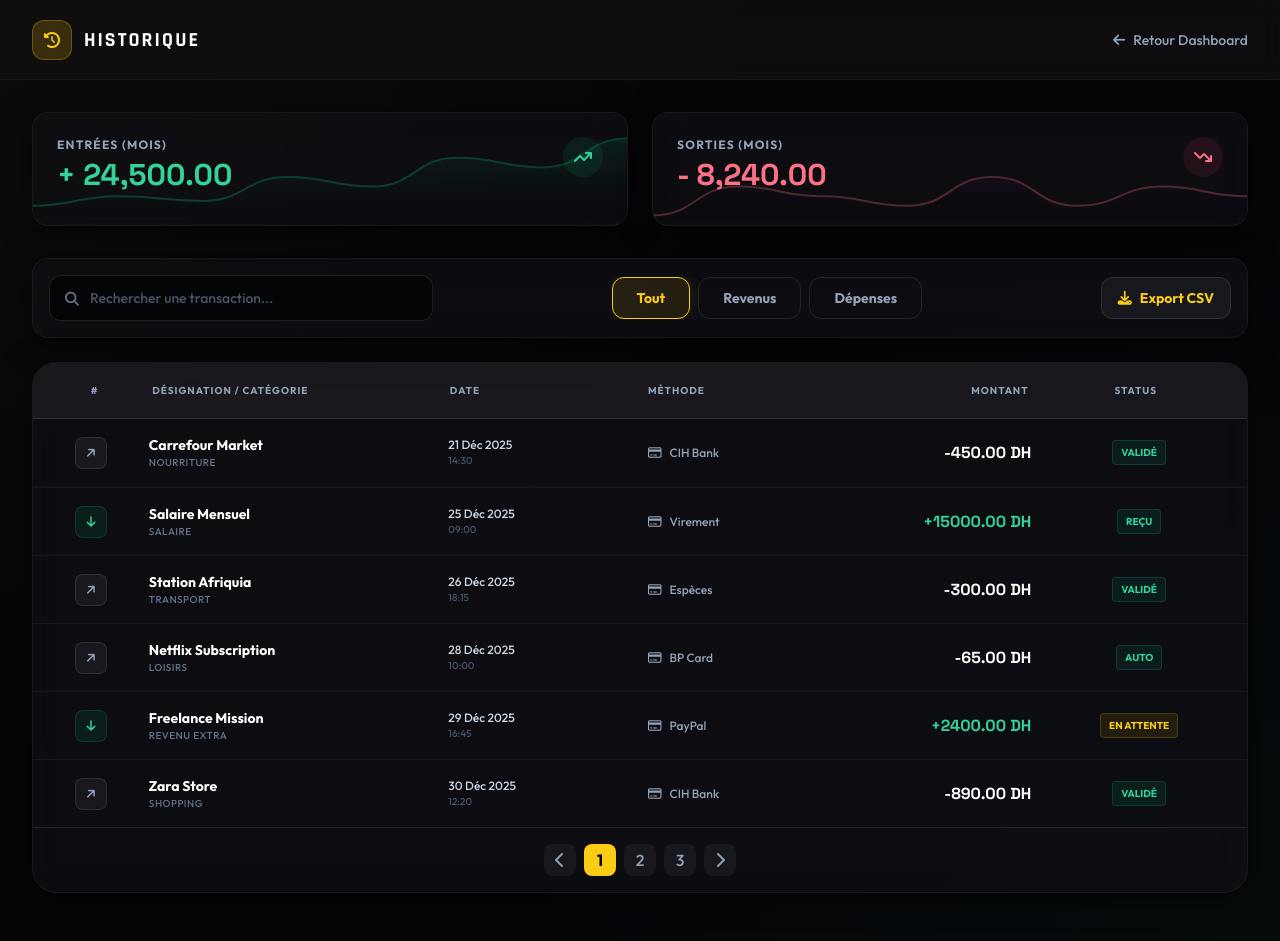
After one commit to ELMehdi877/SMART-WALLET-1.2, a PHP site: page /history.php in a window 1280 px wide. The commit adds this page. Run offline with PHP 8.4, Linux system fonts and the light colour scheme; some libraries are stand-ins or nearby versions.

```diff
--- a/database.sql
+++ b/database.sql
@@ -97,8 +97,8 @@ CREATE TABLE if not exists category (
 DROP TABLE IF EXISTS expenses;
 CREATE TABLE if not exists expenses (
     id int PRIMARY key AUTO_INCREMENT,
-    user_id INT,
-    CONSTRAINT fk_expenses_users FOREIGN KEY (user_id) REFERENCES users (id),
+    category_id INT,
+    CONSTRAINT fk_expenses_category FOREIGN KEY (category_id) REFERENCES category (id),
     card_id INT,
     CONSTRAINT fk_expenses_cards FOREIGN KEY (card_id) REFERENCES cards (id) ON DELETE CASCADE,
     amount DECIMAL(10, 2) not null check (amount > 0),
--- /dev/null
+++ b/history.php
@@ -0,0 +1,375 @@
+<!DOCTYPE html>
+<html lang="fr">
+<head>
+    <meta charset="UTF-8">
+    <meta name="viewport" content="width=device-width, initial-scale=1.0">
+    <title>Historique - Smart Wallet Elite</title>
+
+    <!-- Tailwind CSS -->
+    <script src="https://cdn.tailwindcss.com"></script>
+
+    <!-- Fonts -->
+    <link href="https://fonts.googleapis.com/css2?family=Outfit:wght@300;500;700;900&family=Rajdhani:wght@500;600;700&family=Space+Grotesk:wght@400;700&display=swap" rel="stylesheet">
+    <link rel="stylesheet" href="https://cdnjs.cloudflare.com/ajax/libs/font-awesome/6.4.0/css/all.min.css">
+
+    <script>
+        tailwind.config = {
+            theme: {
+                extend: {
+                    fontFamily: {
+                        sans: ['Outfit', 'sans-serif'],
+                        tech: ['Rajdhani', 'sans-serif'],
+                        mono: ['Space Grotesk', 'monospace']
+                    },
+                    colors: {
+                        void: '#050508',
+                        panel: '#0f0f13',
+                        gold: { 400: '#FACC15', 500: '#EAB308', dim: 'rgba(250, 204, 21, 0.1)' },
+                        emerald: { 400: '#34D399', glow: 'rgba(52, 211, 153, 0.2)' },
+                        rose: { 400: '#FB7185', glow: 'rgba(251, 113, 133, 0.2)' }
+                    },
+                    animation: {
+                        'fade-in-up': 'fadeInUp 0.5s ease-out forwards',
+                        'pulse-soft': 'pulseSoft 3s infinite',
+                    },
+                    keyframes: {
+                        fadeInUp: {
+                            '0%': { opacity: 0, transform: 'translateY(20px)' },
+                            '100%': { opacity: 1, transform: 'translateY(0)' },
+                        },
+                        pulseSoft: {
+                            '0%, 100%': { opacity: 1 },
+                            '50%': { opacity: 0.7 },
+                        }
+                    }
+                }
+            }
+        }
+    </script>
+
+    <style>
+        body {
+            background-color: #050508;
+            background-image:
+                radial-gradient(circle at 0% 0%, rgba(250, 204, 21, 0.03) 0%, transparent 50%),
+                radial-gradient(circle at 100% 100%, rgba(16, 185, 129, 0.03) 0%, transparent 50%);
+            color: white;
+            overflow-x: hidden;
+        }
+
+        /* Glass Panel */
+        .glass-panel {
+            background: rgba(18, 18, 24, 0.6);
+            backdrop-filter: blur(16px);
+            border: 1px solid rgba(255, 255, 255, 0.05);
+            box-shadow: 0 4px 30px rgba(0, 0, 0, 0.5);
+        }
+
+        /* Transaction Row Hover */
+        .tx-row {
+            transition: all 0.3s cubic-bezier(0.4, 0, 0.2, 1);
+            border-bottom: 1px solid rgba(255,255,255,0.03);
+        }
+        .tx-row:hover {
+            background: rgba(255, 255, 255, 0.03);
+            transform: scale(1.005);
+            border-color: rgba(255,255,255,0.1);
+            z-index: 10;
+        }
+
+        /* Filter Active State */
+        .filter-btn.active {
+            background: rgba(250, 204, 21, 0.1);
+            border-color: #FACC15;
+            color: #FACC15;
+            box-shadow: 0 0 15px rgba(250, 204, 21, 0.15);
+        }
+
+        /* Custom Scrollbar */
+        ::-webkit-scrollbar { width: 6px; }
+        ::-webkit-scrollbar-track { background: #050508; }
+        ::-webkit-scrollbar-thumb { background: #333; border-radius: 10px; }
+        ::-webkit-scrollbar-thumb:hover { background: #FACC15; }
+    </style>
+</head>
+<body class="min-h-screen flex flex-col font-sans">
+
+    <!-- NAVBAR (Simplifiée pour l'exemple) -->
+    <nav class="w-full h-20 border-b border-white/5 bg-panel/80 backdrop-blur-md flex items-center justify-between px-8 fixed top-0 z-50">
+        <div class="flex items-center gap-3">
+            <div class="w-10 h-10 rounded-xl bg-gold-500/20 flex items-center justify-center text-gold-400 border border-gold-500/30">
+                <i class="fa-solid fa-clock-rotate-left"></i>
+            </div>
+            <span class="font-tech text-xl font-bold tracking-widest uppercase">Historique</span>
+        </div>
+        <a href="index.php" class="text-slate-400 hover:text-white transition flex items-center gap-2 text-sm">
+            <i class="fa-solid fa-arrow-left"></i> Retour Dashboard
+        </a>
+    </nav>
+
+    <!-- MAIN CONTENT -->
+    <main class="flex-1 pt-28 pb-12 px-4 lg:px-8 max-w-7xl mx-auto w-full">
+
+        <!-- 1. STATS HEADER (Sparklines) -->
+        <section class="grid grid-cols-1 md:grid-cols-2 gap-6 mb-8">
+
+            <!-- INCOME STATS -->
+            <div class="glass-panel rounded-2xl p-6 relative overflow-hidden animate-fade-in-up">
+                <div class="flex justify-between items-start mb-2 relative z-10">
+                    <div>
+                        <p class="text-xs text-slate-400 uppercase tracking-widest font-bold">Entrées (Mois)</p>
+                        <h2 class="text-3xl font-mono text-emerald-400 font-bold mt-1">+ 24,500.00</h2>
+                    </div>
+                    <div class="w-10 h-10 rounded-full bg-emerald-500/10 flex items-center justify-center text-emerald-400">
+                        <i class="fa-solid fa-arrow-trend-up"></i>
+                    </div>
+                </div>
+                <!-- Canvas pour le graphe vert -->
+                <canvas id="incomeChart" class="absolute bottom-0 left-0 w-full h-24 opacity-30"></canvas>
+            </div>
+
+            <!-- EXPENSE STATS -->
+            <div class="glass-panel rounded-2xl p-6 relative overflow-hidden animate-fade-in-up" style="animation-delay: 0.1s">
+                <div class="flex justify-between items-start mb-2 relative z-10">
+                    <div>
+                        <p class="text-xs text-slate-400 uppercase tracking-widest font-bold">Sorties (Mois)</p>
+                        <h2 class="text-3xl font-mono text-rose-400 font-bold mt-1">- 8,240.00</h2>
+                    </div>
+                    <div class="w-10 h-10 rounded-full bg-rose-500/10 flex items-center justify-center text-rose-400">
+                        <i class="fa-solid fa-arrow-trend-down"></i>
+                    </div>
+                </div>
+                <!-- Canvas pour le graphe rouge -->
+                <canvas id="expenseChart" class="absolute bottom-0 left-0 w-full h-24 opacity-30"></canvas>
+            </div>
+
+        </section>
+
+        <!-- 2. CONTROLS & FILTERS -->
+        <section class="glass-panel rounded-2xl p-4 mb-6 flex flex-col md:flex-row justify-between items-center gap-4 animate-fade-in-up" style="animation-delay: 0.2s">
+
+            <!-- Search -->
+            <div class="relative w-full md:w-96">
+                <i class="fa-solid fa-search absolute left-4 top-3.5 text-slate-500 text-sm"></i>
+                <input type="text" id="searchInput" placeholder="Rechercher une transaction..." class="w-full bg-void border border-white/10 rounded-xl pl-10 pr-4 py-3 text-sm text-white outline-none focus:border-gold-400 transition placeholder-slate-600" onkeyup="filterTable()">
+            </div>
+
+            <!-- Filters -->
+            <div class="flex gap-2 w-full md:w-auto overflow-x-auto pb-2 md:pb-0">
+                <button onclick="filterType('all')" class="filter-btn active px-6 py-2.5 rounded-xl border border-white/10 text-sm font-bold text-slate-400 hover:text-white transition whitespace-nowrap" id="btn-all">Tout</button>
+                <button onclick="filterType('income')" class="filter-btn px-6 py-2.5 rounded-xl border border-white/10 text-sm font-bold text-slate-400 hover:text-white transition whitespace-nowrap" id="btn-income">Revenus</button>
+                <button onclick="filterType('expense')" class="filter-btn px-6 py-2.5 rounded-xl border border-white/10 text-sm font-bold text-slate-400 hover:text-white transition whitespace-nowrap" id="btn-expense">Dépenses</button>
+            </div>
+
+            <!-- Export -->
+            <button class="px-4 py-2.5 rounded-xl bg-white/5 border border-white/10 text-gold-400 hover:bg-gold-400 hover:text-black transition font-bold text-sm flex items-center gap-2">
+                <i class="fa-solid fa-download"></i> <span class="hidden lg:inline">Export CSV</span>
+            </button>
+        </section>
+
+        <!-- 3. TRANSACTION TABLE -->
+        <section class="glass-panel rounded-3xl overflow-hidden animate-fade-in-up" style="animation-delay: 0.3s">
+
+            <!-- Table Header -->
+            <div class="grid grid-cols-12 gap-4 p-5 border-b border-white/10 bg-white/5 text-[10px] uppercase tracking-widest text-slate-400 font-bold">
+                <div class="col-span-1 text-center">#</div>
+                <div class="col-span-4 md:col-span-3">Désignation / Catégorie</div>
+                <div class="col-span-3 md:col-span-2 hidden md:block">Date</div>
+                <div class="col-span-2 hidden lg:block">Méthode</div>
+                <div class="col-span-4 md:col-span-3 lg:col-span-2 text-right">Montant</div>
+                <div class="col-span-3 md:col-span-2 text-center">Status</div>
+            </div>
+
+            <!-- Liste Dynamique (Container) -->
+            <div id="transactionList" class="divide-y divide-white/5">
+                <!-- Les lignes seront injectées ici par JS -->
+            </div>
+
+            <!-- Pagination -->
+            <div class="p-4 border-t border-white/10 flex justify-center gap-2">
+                <button class="w-8 h-8 rounded-lg bg-white/5 hover:bg-gold-400 hover:text-black flex items-center justify-center transition text-slate-400"><i class="fa-solid fa-chevron-left"></i></button>
+                <button class="w-8 h-8 rounded-lg bg-gold-400 text-black font-bold flex items-center justify-center">1</button>
+                <button class="w-8 h-8 rounded-lg bg-white/5 hover:bg-gold-400 hover:text-black flex items-center justify-center transition text-slate-400">2</button>
+                <button class="w-8 h-8 rounded-lg bg-white/5 hover:bg-gold-400 hover:text-black flex items-center justify-center transition text-slate-400">3</button>
+                <button class="w-8 h-8 rounded-lg bg-white/5 hover:bg-gold-400 hover:text-black flex items-center justify-center transition text-slate-400"><i class="fa-solid fa-chevron-right"></i></button>
+            </div>
+
+        </section>
+
+    </main>
+
+    <!-- JAVASCRIPT (DATA & LOGIC) -->
+    <script>
+        // --- 1. DONNÉES FICTIVES (MOCK DATA) ---
+        const transactions = [
+            { id: '#TX-8821', title: 'Carrefour Market', category: 'Nourriture', date: '21 Déc 2025', time: '14:30', method: 'CIH Bank', amount: -450.00, type: 'expense', status: 'Validé' },
+            { id: '#TX-8822', title: 'Salaire Mensuel', category: 'Salaire', date: '25 Déc 2025', time: '09:00', method: 'Virement', amount: 15000.00, type: 'income', status: 'Reçu' },
+            { id: '#TX-8823', title: 'Station Afriquia', category: 'Transport', date: '26 Déc 2025', time: '18:15', method: 'Espèces', amount: -300.00, type: 'expense', status: 'Validé' },
+            { id: '#TX-8824', title: 'Netflix Subscription', category: 'Loisirs', date: '28 Déc 2025', time: '10:00', method: 'BP Card', amount: -65.00, type: 'expense', status: 'Auto' },
+            { id: '#TX-8825', title: 'Freelance Mission', category: 'Revenu Extra', date: '29 Déc 2025', time: '16:45', method: 'PayPal', amount: 2400.00, type: 'income', status: 'En attente' },
+            { id: '#TX-8826', title: 'Zara Store', category: 'Shopping', date: '30 Déc 2025', time: '12:20', method: 'CIH Bank', amount: -890.00, type: 'expense', status: 'Validé' },
+        ];
+
+        // --- 2. RENDER TABLE ---
+        const listContainer = document.getElementById('transactionList');
+
+        function renderTransactions(data) {
+            listContainer.innerHTML = '';
+
+            if(data.length === 0) {
+                listContainer.innerHTML = '<div class="p-10 text-center text-slate-500">Aucune transaction trouvée.</div>';
+                return;
+            }
+
+            data.forEach((tx, index) => {
+                const isIncome = tx.type === 'income';
+                const amountColor = isIncome ? 'text-emerald-400' : 'text-white';
+                const iconBg = isIncome ? 'bg-emerald-500/10 text-emerald-400 border-emerald-500/20' : 'bg-white/5 text-slate-400 border-white/10';
+                const iconClass = isIncome ? 'fa-arrow-down' : 'fa-arrow-up rotate-45';
+                const sign = isIncome ? '+' : '';
+
+                // Status badge logic
+                let statusClass = 'text-emerald-400 bg-emerald-500/10 border-emerald-500/20';
+                if(tx.status === 'En attente') statusClass = 'text-gold-400 bg-gold-500/10 border-gold-500/20';
+
+                const html = `
+                <div class="tx-row grid grid-cols-12 gap-4 p-4 items-center group cursor-pointer animate-fade-in-up" style="animation-delay: ${index * 0.05}s">
+
+                    <!-- Icon -->
+                    <div class="col-span-1 flex justify-center">
+                        <div class="w-8 h-8 rounded-lg border ${iconBg} flex items-center justify-center text-xs">
+                            <i class="fa-solid ${iconClass}"></i>
+                        </div>
+                    </div>
+
+                    <!-- Title & Category -->
+                    <div class="col-span-4 md:col-span-3">
+                        <div class="font-bold text-white text-sm group-hover:text-gold-400 transition">${tx.title}</div>
+                        <div class="text-[10px] text-slate-500 uppercase tracking-wider">${tx.category}</div>
+                    </div>
+
+                    <!-- Date -->
+                    <div class="col-span-3 md:col-span-2 hidden md:block">
+                        <div class="text-xs text-slate-300">${tx.date}</div>
+                        <div class="text-[10px] text-slate-600">${tx.time}</div>
+                    </div>
+
+                    <!-- Method -->
+                    <div class="col-span-2 hidden lg:block">
+                        <div class="text-xs text-slate-400 flex items-center gap-2">
+                            <i class="fa-regular fa-credit-card"></i> ${tx.method}
+                        </div>
+                    </div>
+
+                    <!-- Amount -->
+                    <div class="col-span-4 md:col-span-3 lg:col-span-2 text-right">
+                        <div class="font-mono font-bold ${amountColor} text-base">${sign}${tx.amount.toFixed(2)} DH</div>
+                    </div>
+
+                    <!-- Status -->
+                    <div class="col-span-3 md:col-span-2 flex justify-center">
+                        <span class="px-2 py-1 rounded text-[10px] font-bold uppercase border ${statusClass}">
+                            ${tx.status}
+                        </span>
+                    </div>
+                </div>
+                `;
+                listContainer.insertAdjacentHTML('beforeend', html);
+            });
+        }
+
+        // Initial Render
+        renderTransactions(transactions);
+
+        // --- 3. FILTERS LOGIC ---
+        let currentType = 'all';
+
+        function filterType(type) {
+            currentType = type;
+            // Update buttons
+            document.querySelectorAll('.filter-btn').forEach(btn => btn.classList.remove('active'));
+            document.getElementById(`btn-${type}`).classList.add('active');
+
+            applyFilters();
+        }
+
+        function filterTable() {
+            applyFilters();
+        }
+
+        function applyFilters() {
+            const searchText = document.getElementById('searchInput').value.toLowerCase();
+
+            const filtered = transactions.filter(tx => {
+                const matchesType = currentType === 'all' || tx.type === currentType;
+                const matchesSearch = tx.title.toLowerCase().includes(searchText) || tx.category.toLowerCase().includes(searchText);
+                return matchesType && matchesSearch;
+            });
+
+            renderTransactions(filtered);
+        }
+
+        // --- 4. SPARKLINES CHART (Canvas Animation) ---
+        function drawSparkline(canvasId, color, dataPoints) {
+            const canvas = document.getElementById(canvasId);
+            const ctx = canvas.getContext('2d');
+
+            // Resize canvas resolution
+            const dpr = window.devicePixelRatio || 1;
+            const rect = canvas.getBoundingClientRect();
+            canvas.width = rect.width * dpr;
+            canvas.height = rect.height * dpr;
+            ctx.scale(dpr, dpr);
+
+            // Mock Data if not provided
+            const data = dataPoints || [10, 25, 20, 40, 30, 50, 45, 60, 55, 80];
+            const width = rect.width;
+            const height = rect.height;
+            const step = width / (data.length - 1);
+
+            // Gradient Fill
+            const gradient = ctx.createLinearGradient(0, 0, 0, height);
+            gradient.addColorStop(0, color.replace('1)', '0.5)')); // Opacity top
+            gradient.addColorStop(1, 'transparent'); // Opacity bottom
+
+            ctx.beginPath();
+            ctx.moveTo(0, height - (data[0] / 100 * height));
+
+            data.forEach((point, i) => {
+                const x = i * step;
+                const y = height - (point / 100 * height);
+                // Bezier curve for smooth lines
+                if (i === 0) ctx.moveTo(x, y);
+                else {
+                    const prevX = (i - 1) * step;
+                    const prevY = height - (data[i - 1] / 100 * height);
+                    const cp1x = prevX + (x - prevX) / 2;
+                    const cp1y = prevY;
+                    const cp2x = prevX + (x - prevX) / 2;
+                    const cp2y = y;
+                    ctx.bezierCurveTo(cp1x, cp1y, cp2x, cp2y, x, y);
+                }
+            });
+
+            // Stroke
+            ctx.strokeStyle = color;
+            ctx.lineWidth = 2;
+            ctx.stroke();
+
+            // Fill area
+            ctx.lineTo(width, height);
+            ctx.lineTo(0, height);
+            ctx.closePath();
+            ctx.fillStyle = gradient;
+            ctx.fill();
+        }
+
+        // Draw charts on load
+        window.addEventListener('load', () => {
+            drawSparkline('incomeChart', 'rgba(16, 185, 129, 1)', [20, 30, 25, 50, 40, 70, 60, 90]);
+            drawSparkline('expenseChart', 'rgba(251, 113, 133, 1)', [10, 40, 30, 20, 50, 20, 40, 30]);
+        });
+
+    </script>
+</body>
+</html>
--- a/incomes.php
+++ b/incomes.php
@@ -6,6 +6,8 @@ if (!isset($_SESSION["user_existe"])) {
 }
 $user_id = $_SESSION["user_existe"][0];
 $pdo = new PDO("mysql:host=localhost;dbname=smart_wallet","root","");
+
+require("check_card.php");
 
 if($_SERVER["REQUEST_METHOD"] === "POST" && isset($_POST["income_affect"])){
     if (isset($_POST["card_id"]) && isset($_POST["income_amount"]) && isset($_POST["income_description"]) && isset($_POST["income_date"])) {
```
Also changed, not shown: cards.php (+27 -8 lines), categorie.php (+15 -4 lines), check_card.php (added, +17 -0 lines), depense.php (+35 -5 lines), transfer.php (added, +224 -0 lines).
